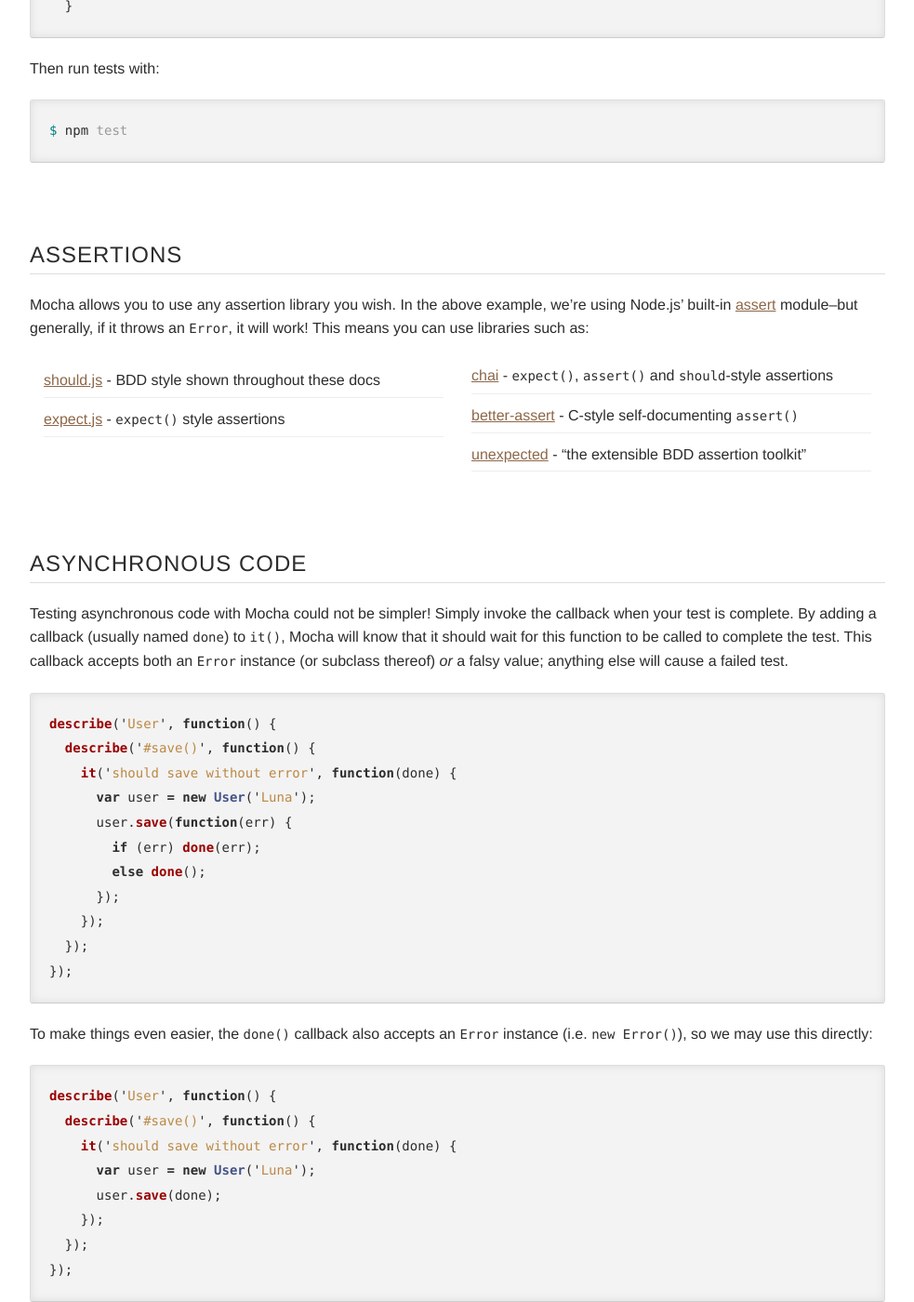
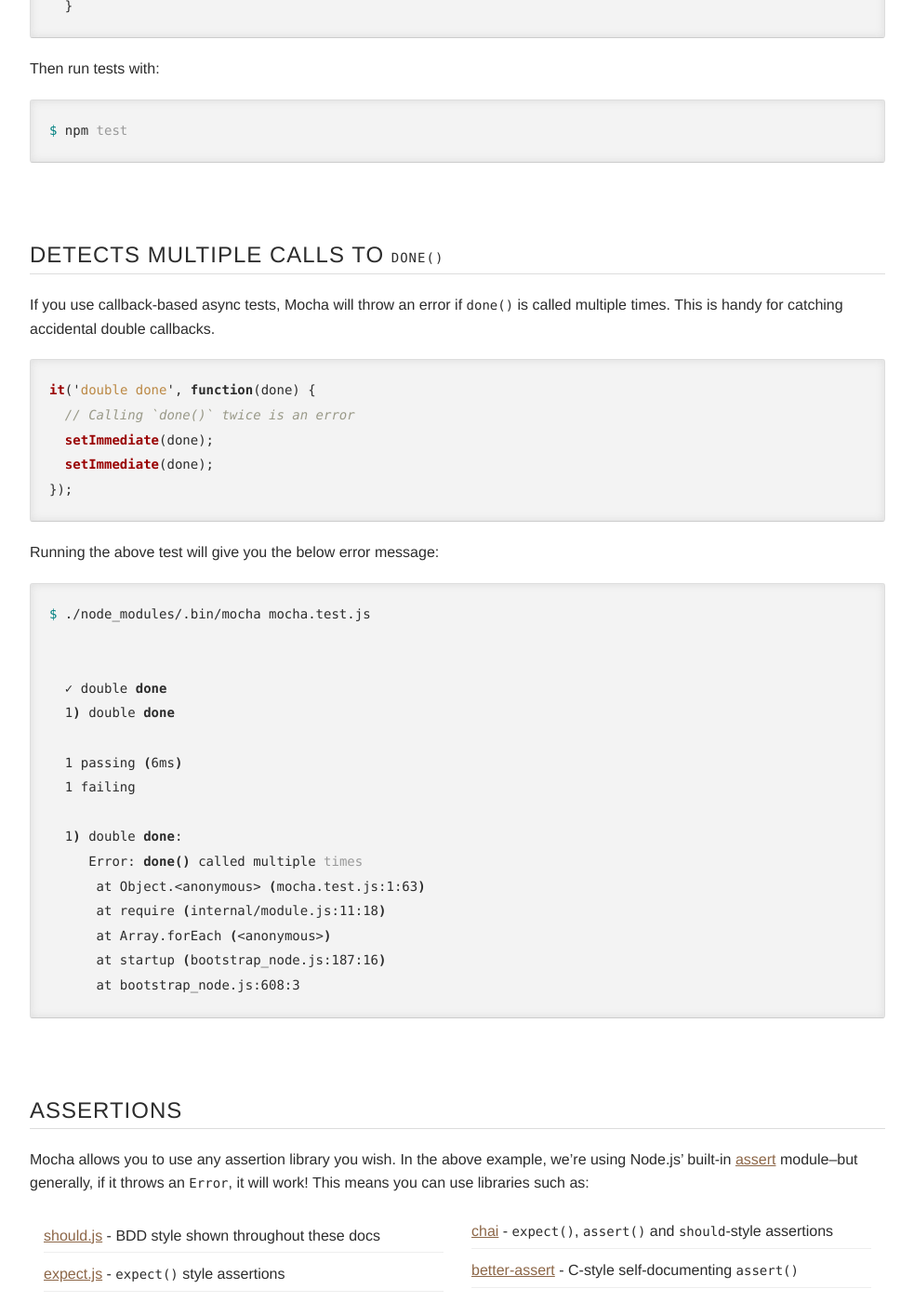
Before and after one commit to mochajs/docs-legacy, a Jekyll site: the page built from index.md, in a window 1280 px wide and 1400 px high, scrolled down 4213 px. Shown: the whole window at 93% size, without its empty margins (148-1131 px from the left). Built offline with Jekyll 4.4.1, drawn with Linux system fonts in a browser that asks for light colours.

Commit message:
docs(index): add missing doc link (#3203); closes #3135

````diff
--- a/index.md
+++ b/index.md
@@ -37,7 +37,7 @@ Mocha is a feature-rich JavaScript test framework running on [Node.js](https://n
 - [mocha.opts file support](#mochaopts)
 - clickable suite titles to filter test execution
 - [node debugger support](#-d---debug)
-- detects multiple calls to `done()`
+- [detects multiple calls to `done()`](#detects-multiple-calls-to-done)
 - [use any assertion library you want](#assertions)
 - [extensible reporting, bundled with 9+ reporters](#reporters)
 - [extensible test DSLs or "interfaces"](#interfaces)
@@ -141,6 +141,39 @@ Then run tests with:
 
 ```sh
 $ npm test
+```
+
+## Detects Multiple Calls to `done()`
+
+If you use callback-based async tests, Mocha will throw an error if `done()` is called multiple times. This is handy for catching accidental double callbacks.
+
+```javascript
+it('double done', function(done) {
+  // Calling `done()` twice is an error
+  setImmediate(done);
+  setImmediate(done);
+});
+```
+
+Running the above test will give you the below error message:
+
+```sh
+$ ./node_modules/.bin/mocha mocha.test.js
+
+
+  ✓ double done
+  1) double done
+
+  1 passing (6ms)
+  1 failing
+
+  1) double done:
+     Error: done() called multiple times
+      at Object.<anonymous> (mocha.test.js:1:63)
+      at require (internal/module.js:11:18)
+      at Array.forEach (<anonymous>)
+      at startup (bootstrap_node.js:187:16)
+      at bootstrap_node.js:608:3
 ```
 
 ## Assertions
````
